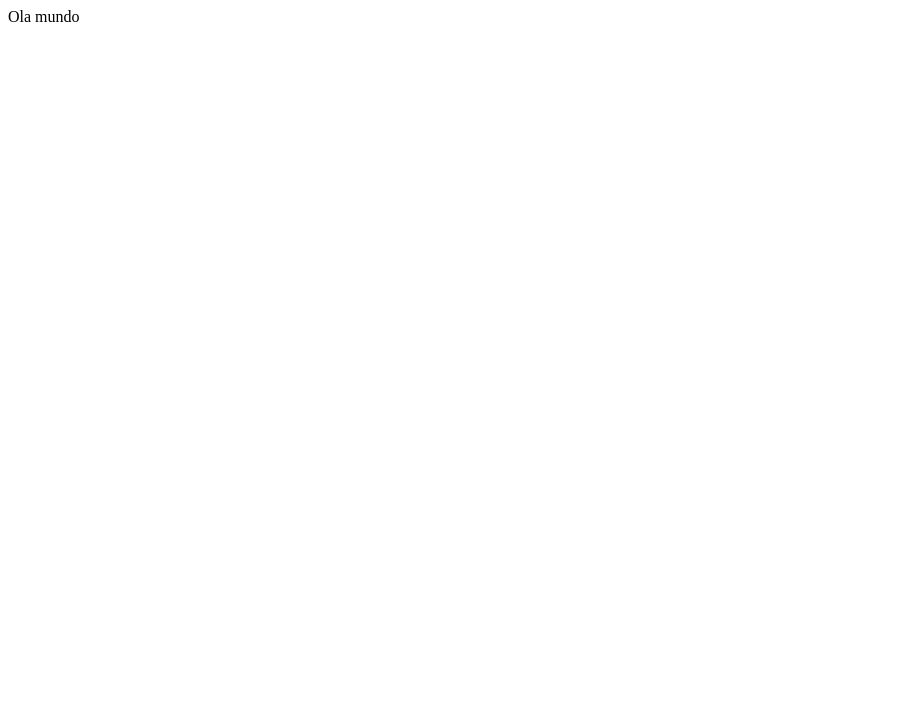
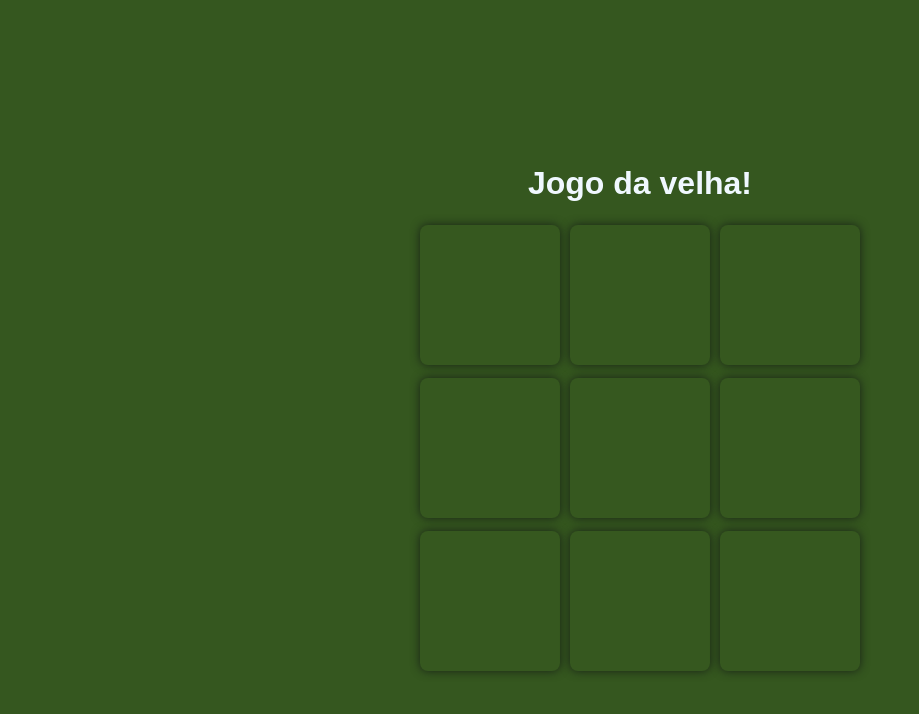
Before and after one commit to caiogmello/infojr-nucleo-web, a React (Vite) app in the folder 4-atividade/Jogo da Velha/: page / in a window 1280 px wide. Shown: the top 714 px of the page, without its empty margins (0-919 px from the left). Built offline with nearby package versions, Linux system fonts and the light colour scheme.

Commit message:
dando inicio criando alguns botões e estilo

```diff
--- a/4-atividade/Jogo da Velha/src/TicTacToe.css
+++ b/4-atividade/Jogo da Velha/src/TicTacToe.css
@@ -0,0 +1,38 @@
+main {
+    font-family: Arial, Helvetica, sans-serif;
+    display: flex;
+    flex-direction: column;
+    justify-content: center;
+    align-items: center;
+}
+
+h1 {
+    color: aliceblue;
+}
+
+section {
+    /* background-color: #000; */
+    display: flex;
+    flex-direction: row;
+    flex-wrap: wrap;
+    justify-content: center;
+    align-items: center;
+    row-gap: 10px;
+    column-gap: 10px;
+    height: 450px;
+    width: 450px;
+}
+
+.square {
+    background-color: rgb(54, 88, 31);
+    border-radius: 8px;
+    box-shadow: 0px 0px 10px #182217;
+    border: none;
+    height: 140px;
+    width: 140px;
+}
+
+.square:hover {
+    cursor: pointer;
+    background-color: #2c5e27;
+}
--- a/4-atividade/Jogo da Velha/src/TicTacToe.tsx
+++ b/4-atividade/Jogo da Velha/src/TicTacToe.tsx
@@ -1,6 +1,24 @@
+import "./TicTacToe.css"
+
 export default function TicTacToe() {
     return (
-        <div>
-        Ola mundo</div>
+        <main>
+            <h1>
+                Jogo da velha!
+            </h1>
+            <section className="game">
+                <button className="square"></button>
+                <button className="square"></button>
+                <button className="square"></button>
+                <button className="square"></button>
+                <button className="square"></button>
+                <button className="square"></button>
+                <button className="square"></button>
+                <button className="square"></button>
+                <button className="square"></button>
+            </section>
+        </main>
+
+
     )
 }
--- a/4-atividade/Jogo da Velha/src/index.css
+++ b/4-atividade/Jogo da Velha/src/index.css
@@ -0,0 +1,11 @@
+body {
+    height: 100vh;
+    display: flex;
+    align-items: center;
+}
+
+:root {
+    display: flex;
+    justify-content: center;
+    background-color: #35571f
+}
```
